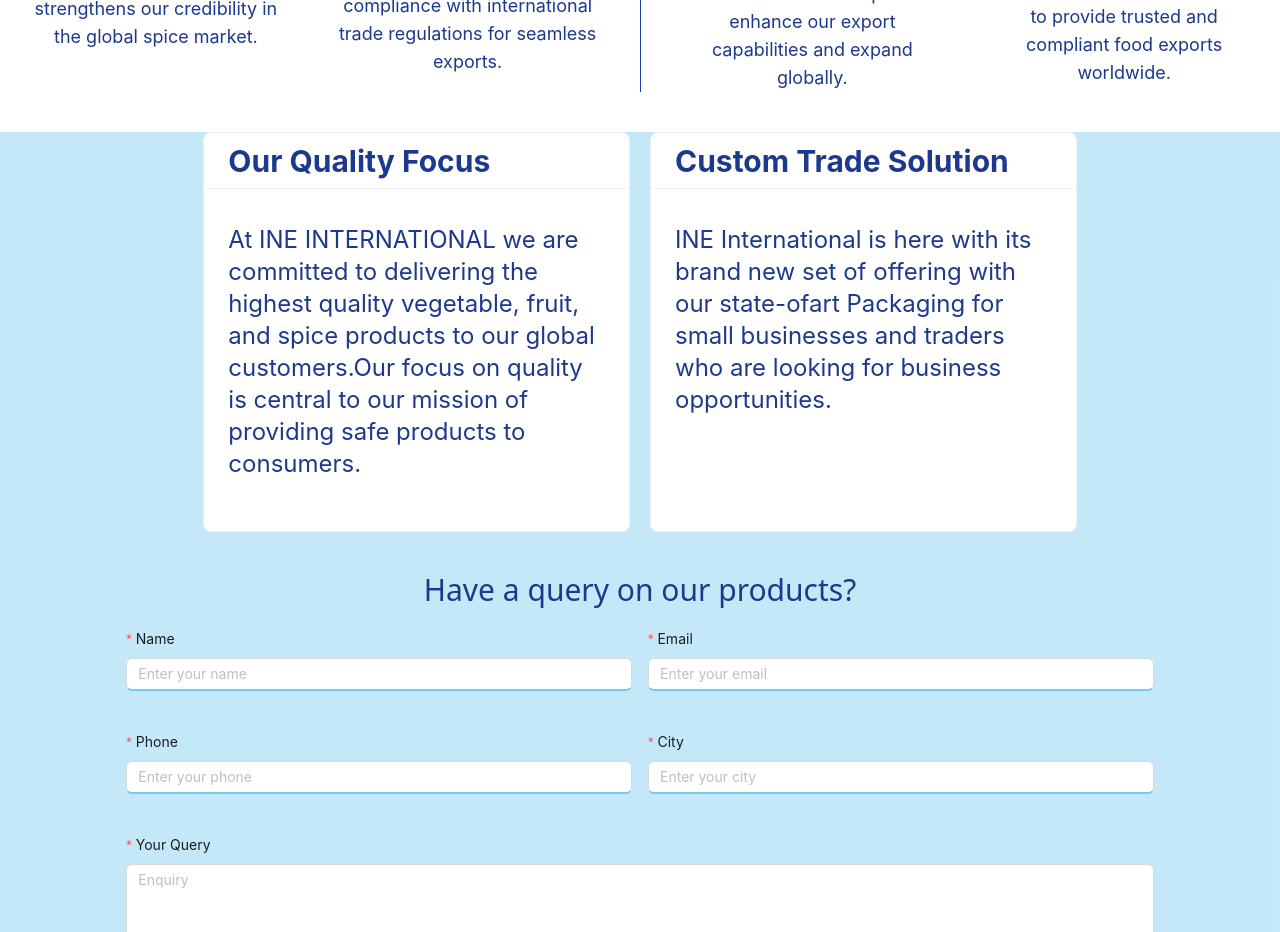
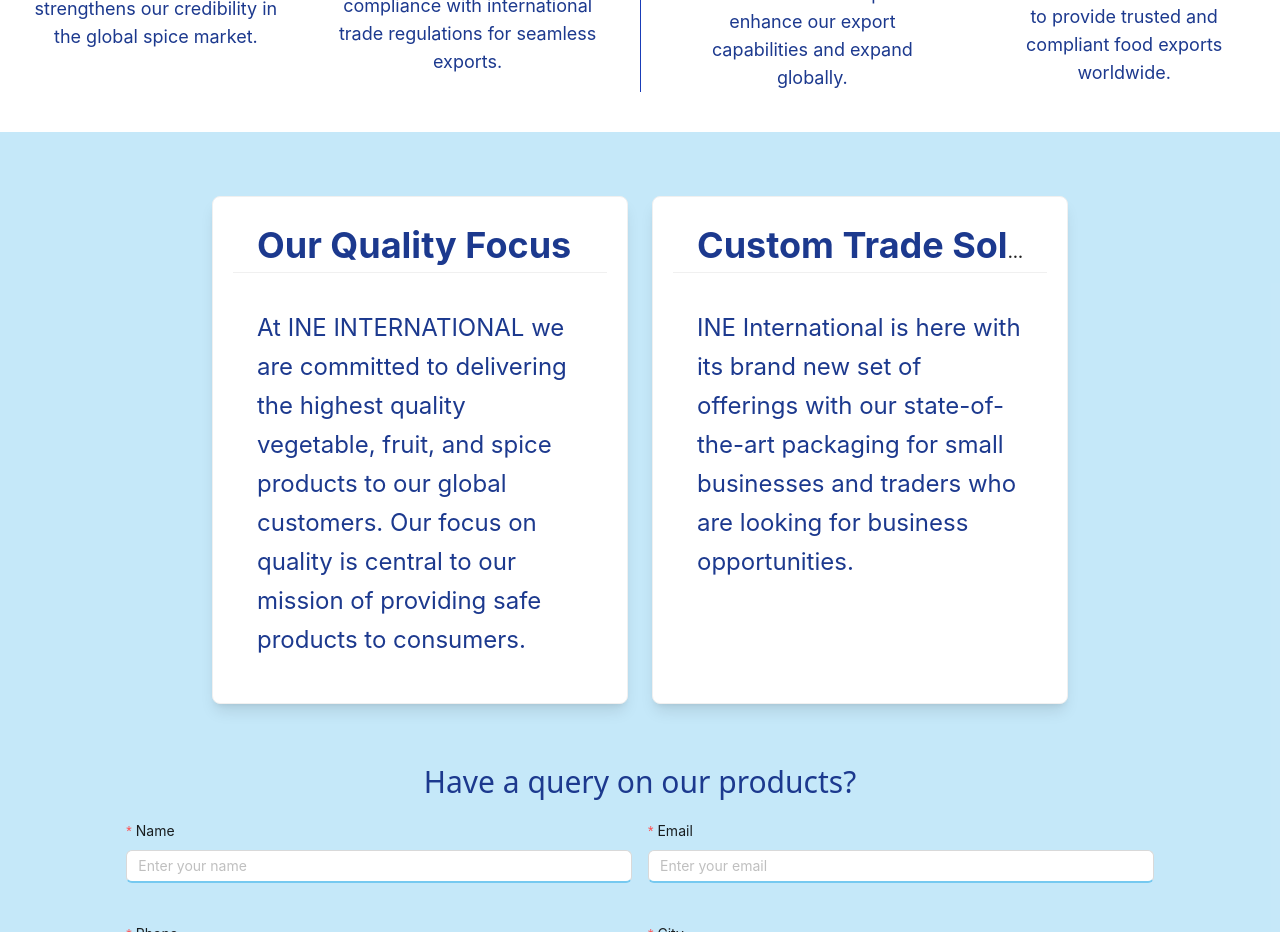
Before and after one commit to ineinfo/ine-logistics, a Next.js app: page / in a window 1280 px wide. Shown: the part 3020-3952 px from the top of the page. Built offline with nearby package versions, Linux system fonts and the light colour scheme.

Commit message:
home page update

```diff
--- a/src/components/Quailty.jsx
+++ b/src/components/Quailty.jsx
@@ -51,26 +51,27 @@
     <>
       <div className="bg-[#76c9f06b]">
         <div className="mt-10 flex justify-center">
-          <div className="flex flex-wrap justify-center gap-5">
+          <div className="flex flex-wrap pt-16 pb-5 justify-center gap-6 px-4">
             {/* First Card */}
             <Card
               title={
-                <span className="text-blue-900 font-bold text-3xl">
+                <span className="text-blue-900 font-bold text-3xl md:text-4xl">
                   Our Quality Focus
                 </span>
               }
-              className="w-full sm:w-1/2 lg:w-2/5 xl:w-1/3 mb-5"
+              className="w-full sm:w-1/2 lg:w-2/5 xl:w-1/3 mb-5 shadow-lg rounded-2xl hover:scale-105 transition-transform duration-300 bg-white"
               style={{
-                height: "400px",
+                height: "auto",
                 display: "flex",
                 flexDirection: "column",
+                padding: "20px",
               }}
             >
               <div>
-                <p className="mt-3 text-2xl text-blue-900">
+                <p className="mt-3 text-xl md:text-2xl text-blue-900 leading-relaxed">
                   At INE INTERNATIONAL we are committed to delivering the
                   highest quality vegetable, fruit, and spice products to our
-                  global customers.Our focus on quality is central to our
+                  global customers. Our focus on quality is central to our
                   mission of providing safe products to consumers.
                 </p>
               </div>
@@ -79,21 +80,22 @@
             {/* Second Card */}
             <Card
               title={
-                <span className="text-blue-900 font-bold text-3xl">
+                <span className="text-blue-900 font-bold text-3xl md:text-4xl">
                   Custom Trade Solution
                 </span>
               }
-              className="w-full sm:w-1/2 lg:w-2/5 xl:w-1/3"
+              className="w-full sm:w-1/2 lg:w-2/5 xl:w-1/3 shadow-lg rounded-2xl hover:scale-105 transition-transform duration-300 bg-white"
               style={{
-                height: "400px",
+                height: "auto",
                 display: "flex",
                 flexDirection: "column",
+                padding: "20px",
               }}
             >
               <div>
-                <p className="mt-3 text-2xl text-blue-900">
-                  INE International is here with its brand new set of offering
-                  with our state-ofart Packaging for small businesses and
+                <p className="mt-3 text-xl md:text-2xl text-blue-900 leading-relaxed">
+                  INE International is here with its brand new set of offerings
+                  with our state-of-the-art packaging for small businesses and
                   traders who are looking for business opportunities.
                 </p>
               </div>
```
